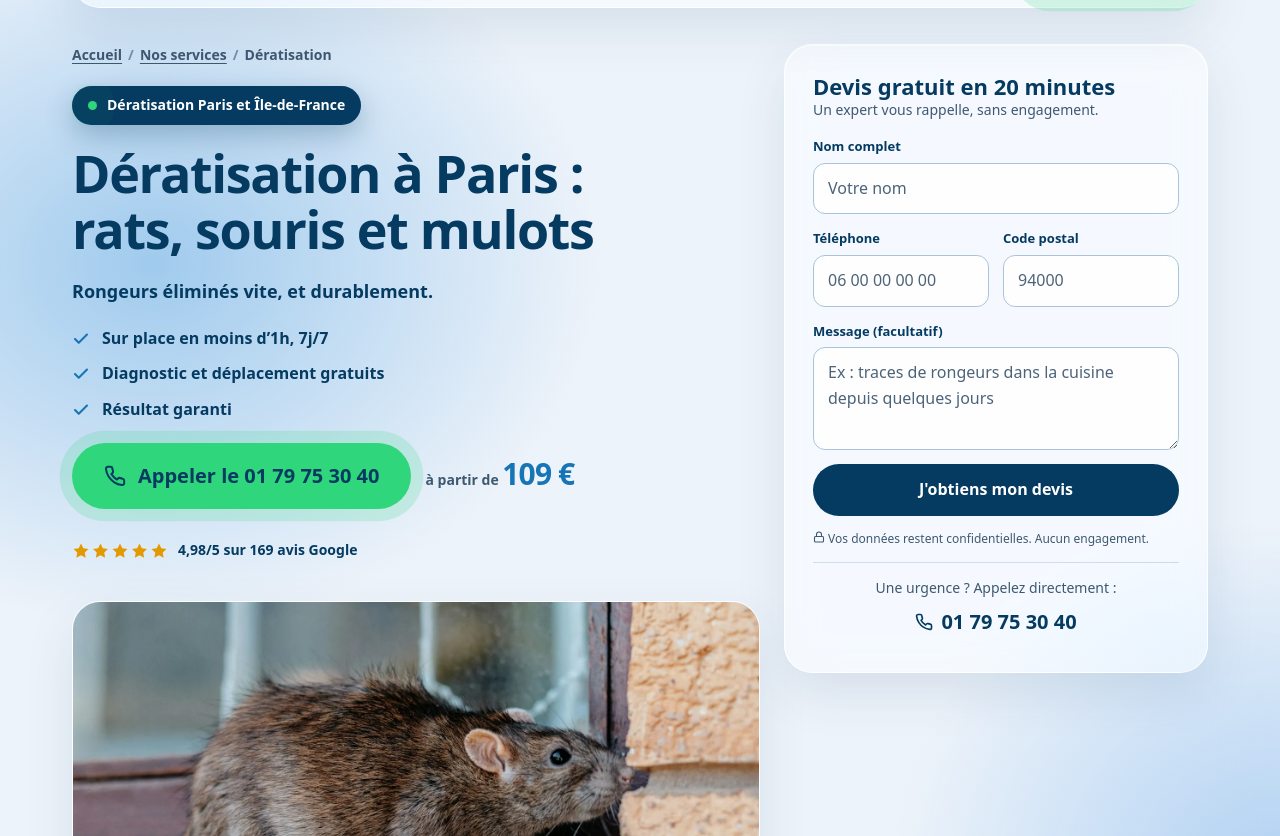
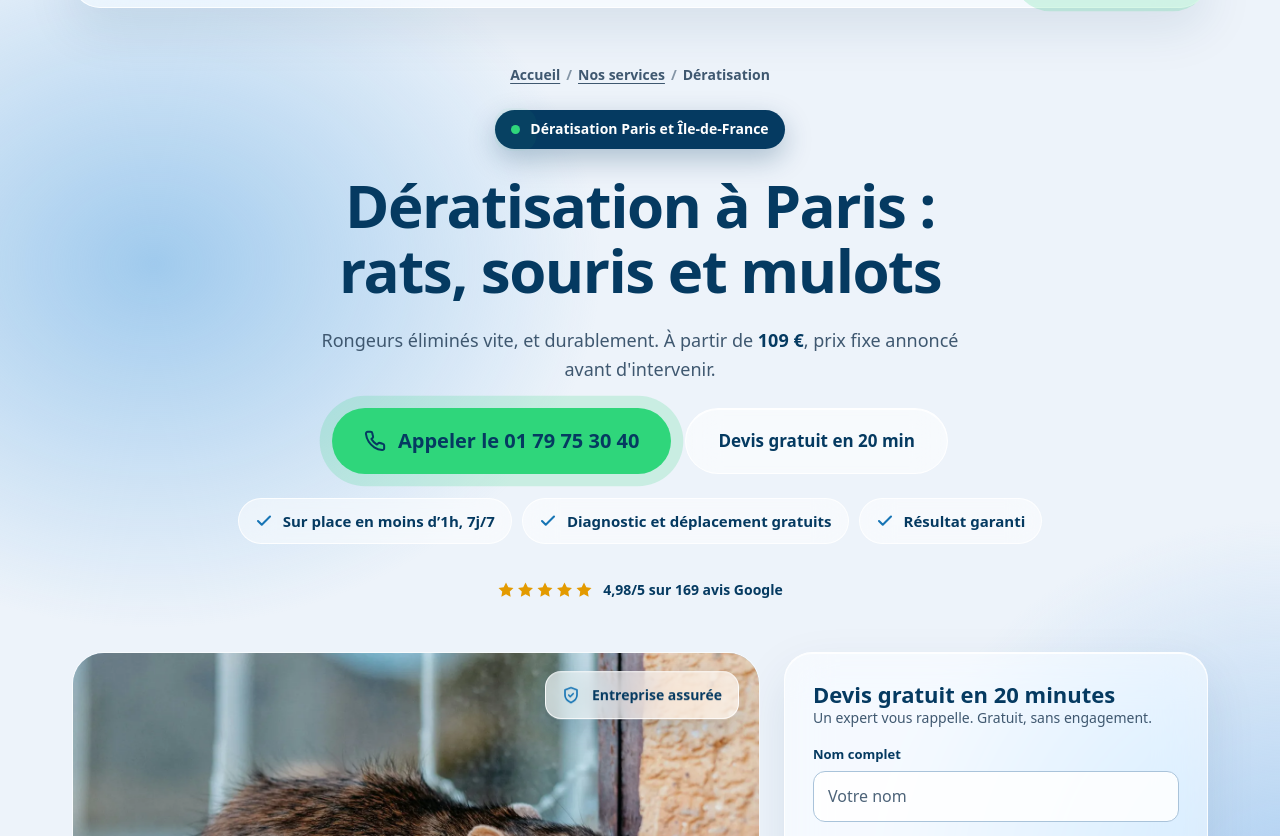
Before and after one commit to Dywaann/elite-nuisibles-site, an Astro site: page /deratisation-paris in a window 1280 px wide. Shown: the part 116-952 px from the top of the page. Built offline with nearby package versions, Linux system fonts and the light colour scheme; Astro itself is replaced by a stand-in of ours.

Commit message:
Même haut de page que l'accueil partout : hero centré, puis photo et formulaire
- Pages nuisibles et professionnels : fil d'Ariane, pastille, titre, appel, réassurances et note centrés, comme l'accueil
- Photo avec pastilles flottantes à gauche, formulaire à droite (empilés sur mobile)
- Titres des articles et des mentions légales centrés
- Corrige un débordement horizontal de la page mentions légales sur petit écran

Co-Authored-By: Claude Fable 5.2 <noreply@anthropic.com>
Claude-Session: https://claude.ai/code/session_01Prp2t4TrtYwwS2tC1wQMbS

```diff
--- a/src/components/PageHead.astro
+++ b/src/components/PageHead.astro
@@ -3,7 +3,7 @@ import type { Crumb } from '../lib/seo';
 interface Props { crumbs: Crumb[]; title: string; intro?: string; eyebrow?: string; compact?: boolean }
 const { crumbs, title, intro, eyebrow, compact = false } = Astro.props;
 ---
-<div class:list={['container page-head', !compact && 'centered']}>
+<div class="container page-head centered">
   <nav aria-label="Fil d'Ariane">
     <ol class="crumbs">
       {crumbs.map((c, i) => (
--- a/src/pages/[slug].astro
+++ b/src/pages/[slug].astro
@@ -80,33 +80,36 @@ const others = post ? ARTICLES.filter((a) => a.slug !== post.slug).slice(0, 3) :
     jsonLd={[localBusinessLd(), serviceLd!, faqLd(pest.faq), breadcrumbLd(pestCrumbs)]}
     preloadImage={pest.heroImage}
   >
-    <div class="container" style="padding-top:36px">
-      <div class="split" style="align-items:flex-start">
-        <div class="split-main stack" style="gap:20px">
+    <div class="container">
+      <section class="hero">
         <nav aria-label="Fil d'Ariane">
           <ol class="crumbs">
             {pestCrumbs.map((c, i) => <li>{i < pestCrumbs.length - 1 ? <a href={c.path}>{c.name}</a> : <span aria-current="page">{c.name}</span>}</li>)}
           </ol>
         </nav>
-          <span class="chip chip-navy" style="align-self:flex-start"><i class="dot" aria-hidden="true"></i>{pest.eyebrow}</span>
-          <h1 class="h1" style="font-size:clamp(32px,4.6vw,52px)">{pest.h1}</h1>
-          <p class="lead" style="font-weight:700;color:var(--navy)">{pest.tagline}</p>
-          <ul class="checklist">
+        <span class="chip chip-navy"><i class="dot" aria-hidden="true"></i>{pest.eyebrow}</span>
+        <h1 class="h1">{pest.h1}</h1>
+        <p class="lead">{pest.tagline} À partir de <b style="color:var(--navy)">{pest.priceFrom}</b>, prix fixe annoncé avant d'intervenir.</p>
+        <div class="cta-row">
+          <CallButton large />
+          <a href="#rappel" class="btn btn-ghost btn-lg m-hide" style="font-size:17px">Devis gratuit en 20 min</a>
+        </div>
+        <ul class="pills center">
           {pest.bullets.map((b) => <li><Icon name="check" size={18} stroke={2.8} />{b}</li>)}
         </ul>
-          <div class="cta-row">
-            <CallButton large />
-            <span class="price-from">à partir de <b class="price" style="font-size:30px">{pest.priceFrom}</b></span>
+        <a class="rating" href="#avis"><Stars label={`Note ${SITE.rating.value} sur 5`} />{SITE.rating.value}/5 sur {SITE.rating.count} avis Google</a>
+      </section>
+
+      <section class="split" style="margin-bottom:32px">
+        <div class="photo split-main">
+          <img src={pest.heroImage} alt={pest.heroAlt} width="1600" height="900" fetchpriority="high" />
+          <span class="float end"><Icon name="shield" size={18} />Entreprise assurée</span>
+          <span class="float start"><i class="dot" aria-hidden="true"></i><span>Joignable 24h/24, 7j/7</span></span>
         </div>
-          <a class="rating" href="#avis"><Stars label={`Note ${SITE.rating.value} sur 5`} />{SITE.rating.value}/5 sur {SITE.rating.count} avis Google</a>
-          <figure class="media" style="aspect-ratio:16/9;margin-top:8px">
-            <img src={pest.heroImage} alt={pest.heroAlt} width="1600" height="900" fetchpriority="high" />
-          </figure>
+        <div class="split-side">
+          <LeadForm source={`Site principal - ${pest.serviceName}`} service={pest.formService} title="Devis gratuit en 20 minutes" subtitle="Un expert vous rappelle. Gratuit, sans engagement." button="J'obtiens mon devis" />
         </div>
-        <div class="split-side sticky-side">
-          <LeadForm source={`Site principal - ${pest.serviceName}`} service={pest.formService} title="Devis gratuit en 20 minutes" subtitle="Un expert vous rappelle, sans engagement." button="J'obtiens mon devis" message />
-        </div>
-      </div>
+      </section>
     </div>
 
     <TrustStrip />
--- a/src/styles/global.css
+++ b/src/styles/global.css
@@ -69,7 +69,7 @@ button, input, textarea, select { font: inherit; color: inherit; }
 
 /* ---------- Typographie ---------- */
 .eyebrow { font-size: 13px; font-weight: 800; letter-spacing: 0.1em; text-transform: uppercase; color: var(--blue-dark); }
-.h1 { font-size: clamp(34px, 5.4vw, 60px); line-height: 1.08; font-weight: 800; letter-spacing: -0.025em; text-wrap: balance; }
+.h1 { overflow-wrap: break-word; font-size: clamp(34px, 5.4vw, 60px); line-height: 1.08; font-weight: 800; letter-spacing: -0.025em; text-wrap: balance; }
 .h1 em, .h1 .hl { font-style: normal; color: var(--blue); }
 .h2 { font-size: clamp(26px, 3.4vw, 38px); line-height: 1.15; font-weight: 800; letter-spacing: -0.02em; text-wrap: balance; }
 .h3 { font-size: 20px; line-height: 1.25; font-weight: 800; }
@@ -267,7 +267,8 @@ a.card:hover { transform: translateY(-4px); box-shadow: 0 28px 60px rgba(5, 58,
 /* ---------- En-tête de page intérieure ---------- */
 .page-head { padding-top: 40px; padding-bottom: 8px; display: flex; flex-direction: column; gap: 16px; }
 .page-head.centered { align-items: center; text-align: center; padding-top: 48px; }
-.page-head.centered .crumbs, .page-head.centered .cta-row { justify-content: center; }
+.page-head.centered .crumbs, .page-head.centered .cta-row, .page-head.centered p { justify-content: center; }
+.hero .crumbs { justify-content: center; }
 .page-head .h1.compact { font-size: clamp(28px, 3.6vw, 42px); line-height: 1.14; }
 .crumbs { display: flex; flex-wrap: wrap; gap: 6px; font-size: 14px; font-weight: 600; color: var(--muted); }
 .crumbs a { color: var(--muted); text-underline-offset: 3px; }
@@ -296,7 +297,7 @@ a.card:hover { transform: translateY(-4px); box-shadow: 0 28px 60px rgba(5, 58,
 .post-card p { font-size: 15px; color: var(--muted); }
 .article { padding: 28px; }
 @media (min-width: 720px) { .article { padding: 44px; } }
-.article-body { font-size: 17px; line-height: 1.75; color: #24425a; }
+.article-body { overflow-wrap: anywhere; font-size: 17px; line-height: 1.75; color: #24425a; }
 .article-body > * + * { margin-top: 18px; }
 .article-body h2 { font-size: 27px; line-height: 1.2; font-weight: 800; color: var(--navy); margin-top: 40px; }
 .article-body h3 { font-size: 21px; line-height: 1.3; font-weight: 800; color: var(--navy); margin-top: 30px; }
```
Also changed, not shown: src/pages/professionnels-deratisation-paris.astro (+26 -18 lines). Lines whose indentation alone changed are shown as unchanged.
